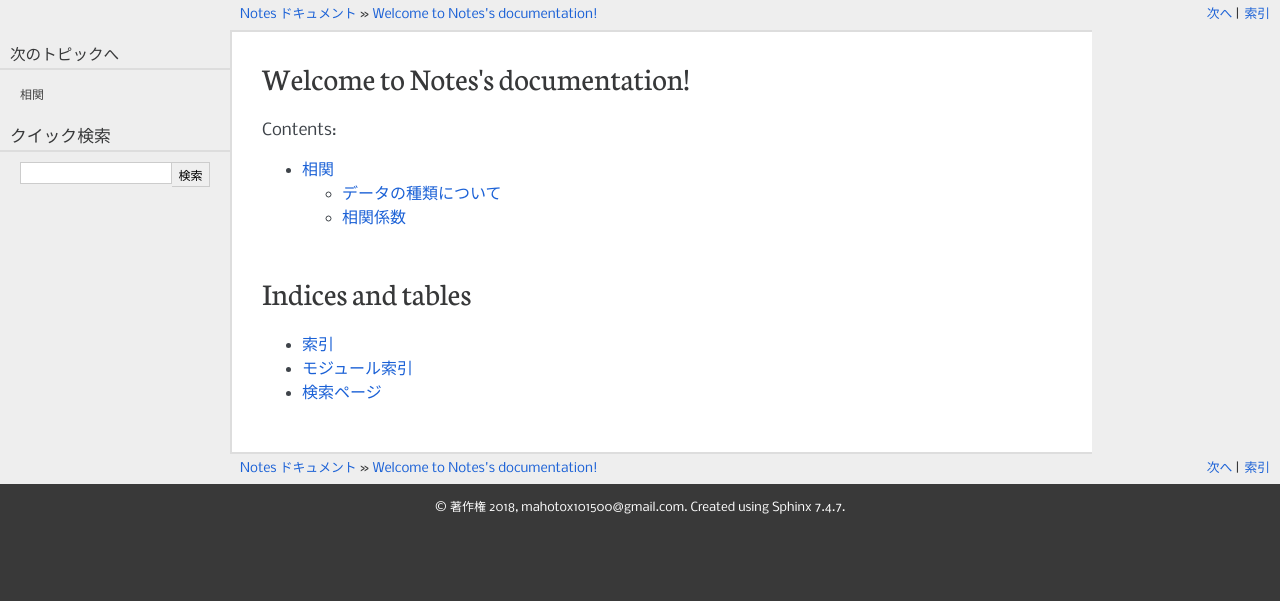
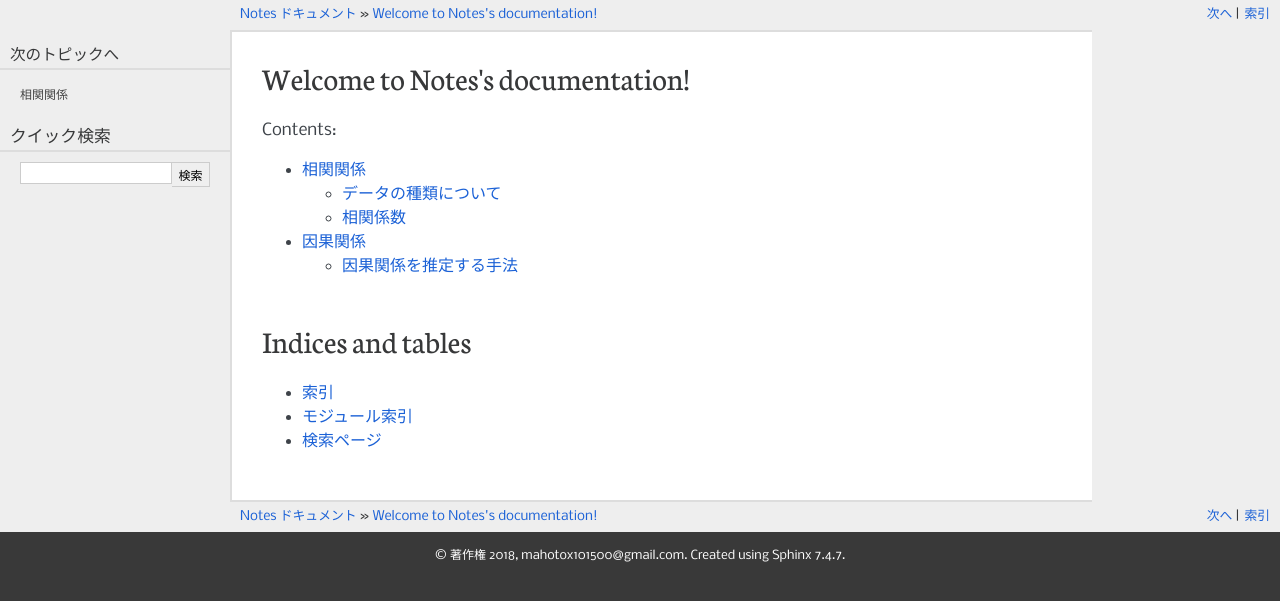
Before and after one commit to daring-board/Notes, a Sphinx documentation site: the page built from source/index.rst, in a window 1280 px wide. Shown: the top 601 px of the page. Built offline with Sphinx 7.4.7, drawn with Linux system fonts in a browser that asks for light colours; some of the changed lines change nothing that is shown.

Commit message:
因果関係に関する文書を追加。

```diff
--- /dev/null
+++ b/source/causal.rst
@@ -0,0 +1,77 @@
+.. _causal:
+
+.. toctree::
+  :maxdepth: 4
+
+
+因果関係
+==============
+
+因果関係とは、
+ 2つの事象に対して、一方が原因でもう一方がその結果であるという関係である。
+
+.. attention:
+ | 因果関係と相関関係の関係は相関関係は因果関係を含まないが
+ | 因果関係は相関関係を包含する。
+ |
+
+因果関係を推定する手法
+-------------------------------
+
+差分の差分法(DID: Difference in differences)
+^^^^^^^^^^^^^^^^^^^^^^^^^^^^^^^^^^^^^^^^^^^^^^^^^^^^^^
+
+DID [#]_ とは、
+
+ | 観測データによって実験的な研究を模倣するための統計手法である。
+ | 従属変数における説明変数の効果を、各カテゴリ群における従属変数の
+ | 時間を通じた平均的な変化とあるカテゴリ群における時間を通じた変化と
+ | 比較することで計算する。
+
+DIDで用いるモデル
+~~~~~~~~~~~~~~~~~~~~~~~~~~~~~
+
+.. math::
+  y_{ist} = \gamma_{s} + \lambda_{t} + \delta D_{st} + \epsilon_{ist}
+
+.. math::
+  t &:& 時刻 \\
+  s &:& 説明変数 \\
+  i &:& 個体ID \\
+  y_{ist} &:& 個体iにs, tを所与したときの従属変数の観測値 \\
+  \gamma_{s} &:& sの垂直的な切片 \\
+  \lambda_{t} &:& tの垂直的な切片 \\
+  \delta &:& 説明変数における処置効果 \\
+  D_{st} &:& 処置状態を表すダミー変数 \\
+  \epsilon_{ist} &:& 誤差項 \\
+
+算出方法
+~~~~~~~~~~~~~~~~~~~~~~~~~~~~~
+
+| 説明変数を :math:`s \in \{1, 2\}` とし、説明変数の各値に対して、個体数を :math:`n` とする。
+| このとき、 時刻 :math:`t` において、従属変数の観測値の平均を以下とする。
+
+.. math::
+  \overline{y}_{st} = \frac{1}{n}\sum_{i=1}^{n}y_{ist}
+
+| 説明変数 :math:`s` の各カテゴリ群に対して、 :math:`\overline{y}_{1t}, \overline{y}_{2t}` を得る。
+| 更に、時刻 :math:`t+1` まで進めたとき、説明変数 :math:`s` に対して、 :math:`\overline{y}_{1t+1}, \overline{y}_{2t+1}` を得る。
+| このとき、以下を求める事によって説明変数 :math:`s` が従属変数に与える効果を推定する。
+
+.. math::
+  \hat{\delta} &=& (\overline{y}_{1t} - \overline{y}_{1t+1}) - (\overline{y}_{2t} - \overline{y}_{2t+1}) \\
+  &=& \delta(\overline{D}_{11} - \overline{D}_{12}) + \delta(\overline{D}_{22} - \overline{D}_{21}) + \overline{\epsilon}_{11} - \overline{\epsilon}_{12} + \overline{\epsilon}_{22} - \overline{\epsilon}_{21}
+
+算出結果の解釈
+~~~~~~~~~~~~~~~~~~~~~~~~~~~
+
+| 説明変数を :math:`s \in \{1, 2\}` の分類に対して、以下とする。
+| :math:`s=1` のとき、処置Aを行う。
+| :math:`s=2` のとき、処置Aを行わない。
+| このとき、時刻 :math:`t` から時刻 :math:`t+1` の間に処置Aを行うグループ( :math:`s=1` )に対して、
+| 従属変数の観測された差分 :math:`(\overline{y}_{1t} - \overline{y}_{1t+1})` と
+| 時刻 :math:`t` から時刻 :math:`t+1` の間に処置Aを行わないグループ( :math:`s=2` )に対して、
+| 従属変数の観測された差分 :math:`(\overline{y}_{2t} - \overline{y}_{2t+1})` を比較している。
+| DIDによって算出される値は、上記の2つのグループの変化量の比較結果に有意な差がみられるかどうかを検討するための値である言える。
+
+.. [#] `差分の差分法 <https://ja.wikipedia.org/wiki/差分の差分法>`_
--- a/source/correlation.rst
+++ b/source/correlation.rst
@@ -3,8 +3,8 @@
   .. toctree::
     :maxdepth: 4
 
-相関
-==========
+相関関係
+=============
 
 相関関係とは、
   2つのデータに対して、一方の値が大きいときに他方の値が大きいまたは小さいの関係を言う。
--- a/source/index.rst
+++ b/source/index.rst
@@ -11,6 +11,7 @@ Welcome to Notes's documentation!
    :caption: Contents:
 
    correlation
+   causal
 
 Indices and tables
 ==================
```
